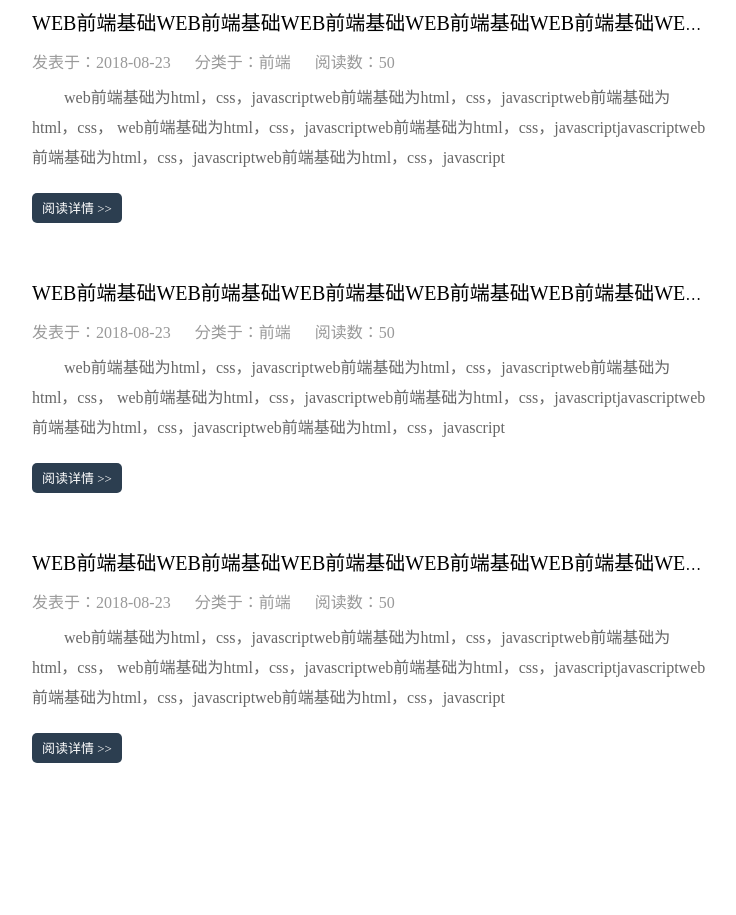
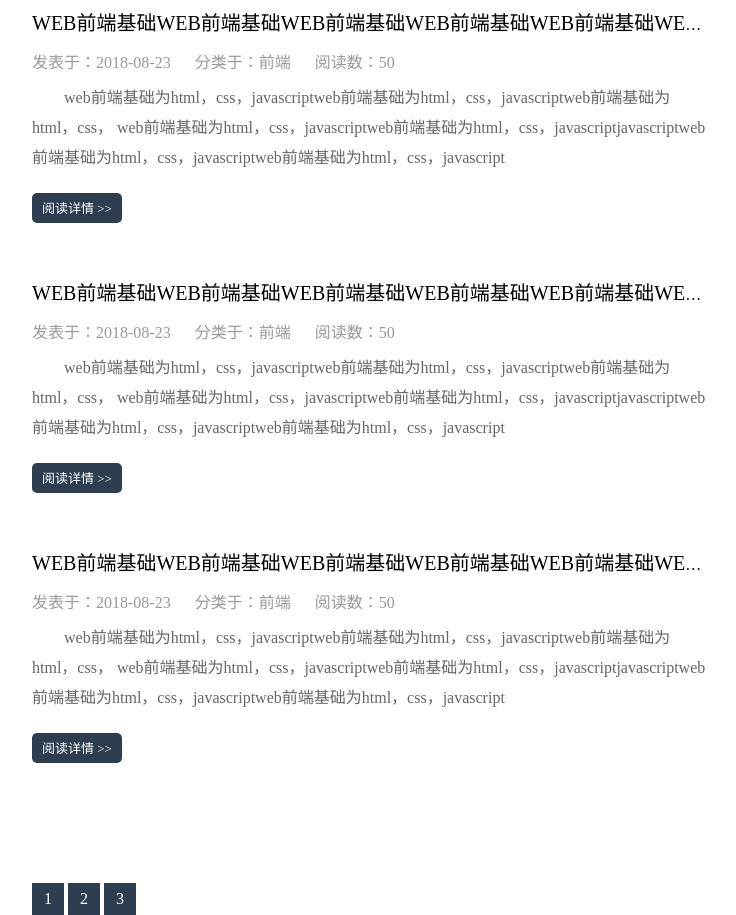
Before and after one commit to ynzy/my-Blog, a plain HTML site: page index.html in a window 1280 px wide. Shown: the part 677-1592 px from the top of the page, without its empty margins (158-894 px from the left). Before the commit the page ends 1441 px from the top, so only its background shows below. Drawn offline with Linux system fonts and the light colour scheme; files that its build step writes are made by us from their sources; a script that the page names is missing.

Commit message:
blog-paging

```diff
--- a/css/main.css
+++ b/css/main.css
@@ -114,3 +114,22 @@ body {
             color: #fff;
         }
 /*list end*/
+/*paging start*/
+.pagination {
+
+    margin-top: 120px;
+    text-align: left;
+}
+    .pagination span {
+        display: inline-block;
+        width: 30px;
+        height: 30px;
+        color: #fff;
+        text-align: center;
+        line-height: 30px;
+        border:1px solid rgb(44, 62, 80);
+        background-color:rgb(44, 62, 80);
+        padding: 0 10;
+        margin: 0 20;
+    }
+/*paging end*/
--- a/index.html
+++ b/index.html
@@ -62,8 +62,9 @@
         </div>
     </div>
     <!--header end-->
-    <!--list start-->
+
     <div class="container">
+        <!--list start-->
         <div class="list-box">
             <ul>
                 <li class="list-items">
@@ -158,8 +159,15 @@
                 </li>
             </ul>
         </div>
+        <!--list end-->
+        <!--paging start-->
+        <div class="pagination">
+            <span>1</span>
+            <span>2</span>
+            <span>3</span>
+        </div>
     </div>
-    <!--list end-->
+        <!--paging end-->
 </body>
 
 </html>
```
